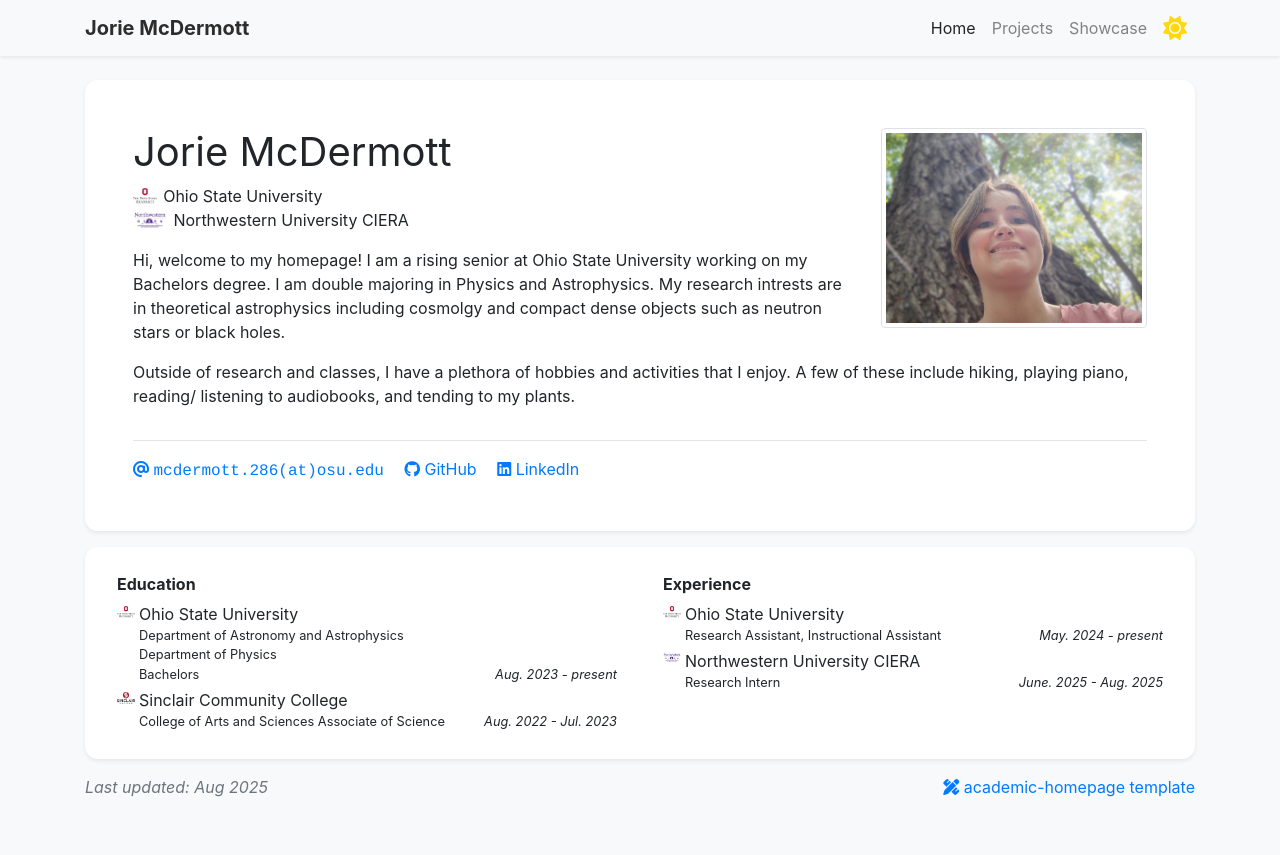
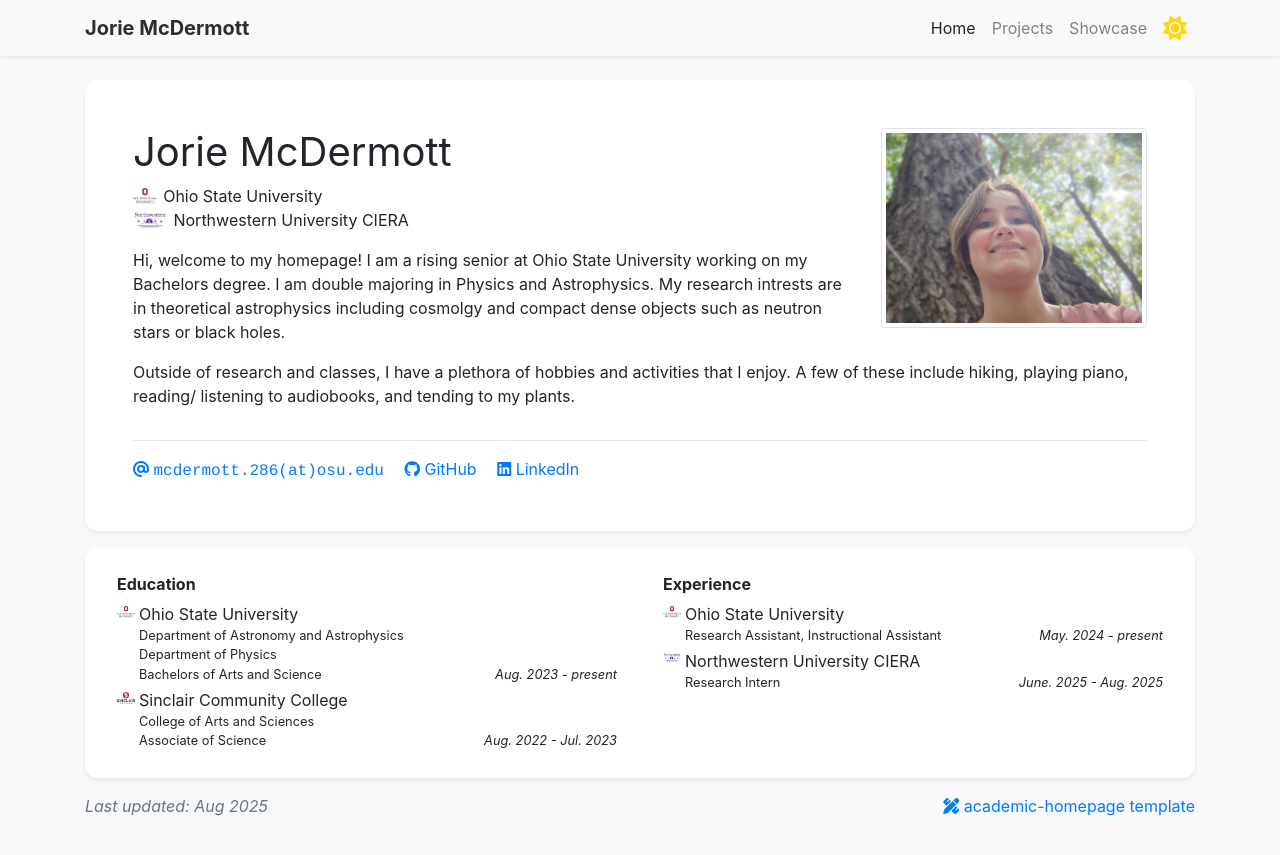
Before and after one commit to Jorie286/homepage, a Jekyll site: the page built from index.html, in a window 1280 px wide. Shown: the top 855 px of the page. Built offline with Jekyll 4.4.1, drawn with Linux system fonts in a browser that asks for light colours; nearby versions of some CDN libraries; a style sheet for code colours, icons or effects is not loaded.

Commit message:
Update profile.yml
Edit education info.

```diff
--- a/_data/profile.yml
+++ b/_data/profile.yml
@@ -41,12 +41,12 @@ education:
   position: >-
     Department of Astronomy and Astrophysics <br/>
     Department of Physics <br/>
-    Bachelors
+    Bachelors of Arts and Science
   date: Aug. 2023 - present
 - name: Sinclair Community College
   logo: /assets/images/badges/sinclair-college-primary-low-res-web.png
   position: >-
-    College of Arts and Sciences
+    College of Arts and Sciences <br/>
     Associate of Science
   date: Aug. 2022 - Jul. 2023
 
```
